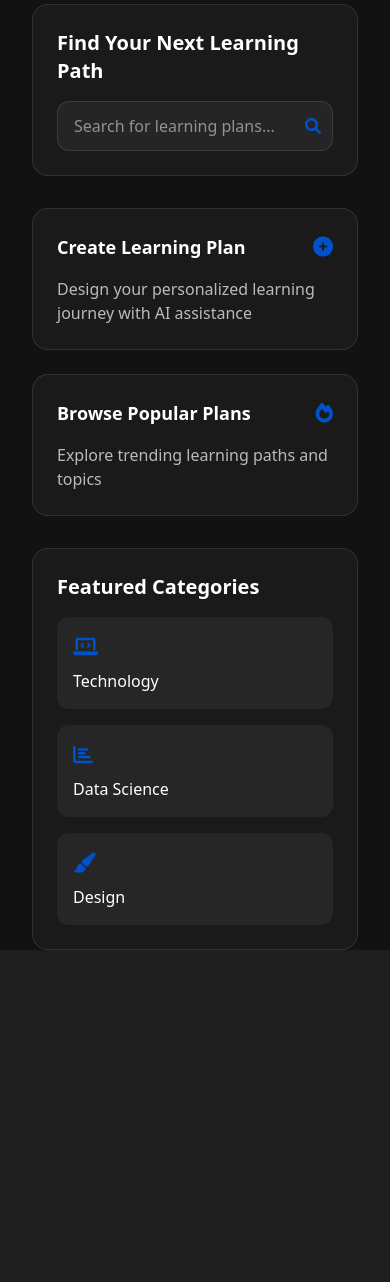
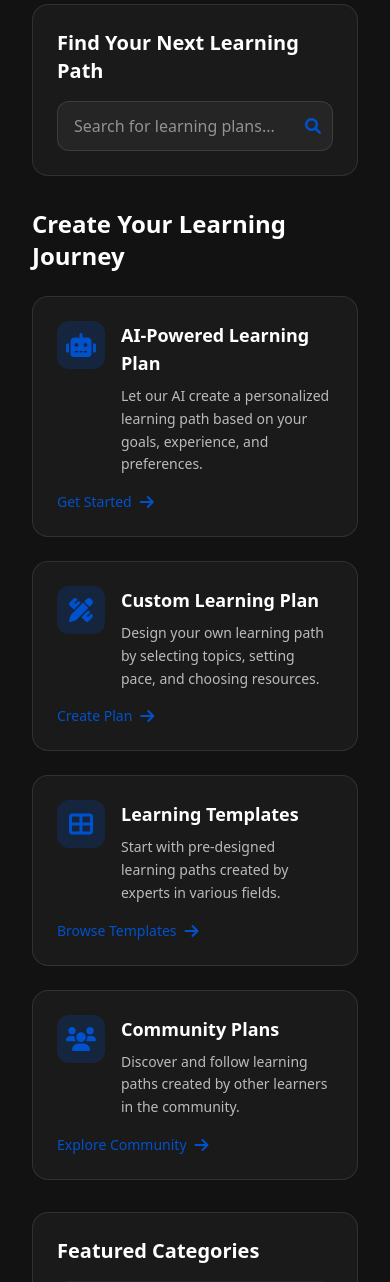
Before and after one commit to srikrishna-Challa/LearnerID_HTML, a Flask app: page /user_loggedin_page in a window 390 px wide. Shown: the part 132-1414 px from the top of the page. Before the commit the page ends 1082 px from the top, so only its background shows below. Run offline with Flask 3, Linux system fonts and the light colour scheme; the visitor is signed in with stand-in values (Sample User, id 1); some libraries are stand-ins or nearby versions.

Commit message:
Agent query: Please check if: 1. The new learning plan section shows 4 options with icons 2. The hover effects work correctly 3. The layout is responsive on different screen sizes
Enhance learning plan section with AI-powered, custom, template, and community plan options.

```diff
--- a/templates/user_loggedin_page.html
+++ b/templates/user_loggedin_page.html
@@ -86,24 +86,86 @@
                 </div>
             </div>
 
-            <!-- Learning Options -->
-            <div class="grid grid-cols-1 md:grid-cols-2 gap-6 mb-8">
-                <a href="{{ url_for('learning_plan') }}"
-                   class="bg-surface p-6 rounded-2xl border border-white/10 hover:bg-white/5 transition-colors">
-                    <div class="flex items-center justify-between mb-4">
-                        <h3 class="text-lg font-semibold text-white">Create Learning Plan</h3>
-                        <i class="fas fa-plus-circle text-primary text-xl"></i>
+            <!-- Learning Plan Creation -->
+            <div class="mb-8">
+                <h2 class="text-2xl font-bold text-white mb-6">Create Your Learning Journey</h2>
+                <div class="grid grid-cols-1 md:grid-cols-2 gap-6">
+                    <!-- AI-Powered Plan Creation -->
+                    <div class="bg-surface p-6 rounded-2xl border border-white/10 hover:bg-white/5 transition-colors group cursor-pointer">
+                        <a href="{{ url_for('learning_plan') }}" class="block">
+                            <div class="flex items-start space-x-4 mb-4">
+                                <div class="w-12 h-12 rounded-xl bg-primary/20 flex items-center justify-center group-hover:bg-primary/30 transition-colors">
+                                    <i class="fas fa-robot text-2xl text-primary"></i>
+                                </div>
+                                <div class="flex-1">
+                                    <h3 class="text-lg font-semibold text-white mb-2">AI-Powered Learning Plan</h3>
+                                    <p class="text-white/70 text-sm leading-relaxed">Let our AI create a personalized learning path based on your goals, experience, and preferences.</p>
+                                </div>
+                            </div>
+                            <div class="flex items-center text-primary mt-4">
+                                <span class="text-sm font-medium">Get Started</span>
+                                <i class="fas fa-arrow-right ml-2 transform group-hover:translate-x-1 transition-transform"></i>
+                            </div>
+                        </a>
                     </div>
-                    <p class="text-white/70">Design your personalized learning journey with AI assistance</p>
-                </a>
 
-                <a href="#" class="bg-surface p-6 rounded-2xl border border-white/10 hover:bg-white/5 transition-colors">
-                    <div class="flex items-center justify-between mb-4">
-                        <h3 class="text-lg font-semibold text-white">Browse Popular Plans</h3>
-                        <i class="fas fa-fire text-primary text-xl"></i>
+                    <!-- Custom Plan Creation -->
+                    <div class="bg-surface p-6 rounded-2xl border border-white/10 hover:bg-white/5 transition-colors group cursor-pointer">
+                        <a href="{{ url_for('learning_plan') }}?mode=custom" class="block">
+                            <div class="flex items-start space-x-4 mb-4">
+                                <div class="w-12 h-12 rounded-xl bg-primary/20 flex items-center justify-center group-hover:bg-primary/30 transition-colors">
+                                    <i class="fas fa-pencil-ruler text-2xl text-primary"></i>
+                                </div>
+                                <div class="flex-1">
+                                    <h3 class="text-lg font-semibold text-white mb-2">Custom Learning Plan</h3>
+                                    <p class="text-white/70 text-sm leading-relaxed">Design your own learning path by selecting topics, setting pace, and choosing resources.</p>
+                                </div>
+                            </div>
+                            <div class="flex items-center text-primary mt-4">
+                                <span class="text-sm font-medium">Create Plan</span>
+                                <i class="fas fa-arrow-right ml-2 transform group-hover:translate-x-1 transition-transform"></i>
+                            </div>
+                        </a>
                     </div>
-                    <p class="text-white/70">Explore trending learning paths and topics</p>
-                </a>
+
+                    <!-- Browse Templates -->
+                    <div class="bg-surface p-6 rounded-2xl border border-white/10 hover:bg-white/5 transition-colors group cursor-pointer">
+                        <a href="#" class="block">
+                            <div class="flex items-start space-x-4 mb-4">
+                                <div class="w-12 h-12 rounded-xl bg-primary/20 flex items-center justify-center group-hover:bg-primary/30 transition-colors">
+                                    <i class="fas fa-th-large text-2xl text-primary"></i>
+                                </div>
+                                <div class="flex-1">
+                                    <h3 class="text-lg font-semibold text-white mb-2">Learning Templates</h3>
+                                    <p class="text-white/70 text-sm leading-relaxed">Start with pre-designed learning paths created by experts in various fields.</p>
+                                </div>
+                            </div>
+                            <div class="flex items-center text-primary mt-4">
+                                <span class="text-sm font-medium">Browse Templates</span>
+                                <i class="fas fa-arrow-right ml-2 transform group-hover:translate-x-1 transition-transform"></i>
+                            </div>
+                        </a>
+                    </div>
+
+                    <!-- Community Plans -->
+                    <div class="bg-surface p-6 rounded-2xl border border-white/10 hover:bg-white/5 transition-colors group cursor-pointer">
+                        <a href="#" class="block">
+                            <div class="flex items-start space-x-4 mb-4">
+                                <div class="w-12 h-12 rounded-xl bg-primary/20 flex items-center justify-center group-hover:bg-primary/30 transition-colors">
+                                    <i class="fas fa-users text-2xl text-primary"></i>
+                                </div>
+                                <div class="flex-1">
+                                    <h3 class="text-lg font-semibold text-white mb-2">Community Plans</h3>
+                                    <p class="text-white/70 text-sm leading-relaxed">Discover and follow learning paths created by other learners in the community.</p>
+                                </div>
+                            </div>
+                            <div class="flex items-center text-primary mt-4">
+                                <span class="text-sm font-medium">Explore Community</span>
+                                <i class="fas fa-arrow-right ml-2 transform group-hover:translate-x-1 transition-transform"></i>
+                            </div>
+                        </a>
+                    </div>
+                </div>
             </div>
 
             <!-- Featured Categories -->
```
